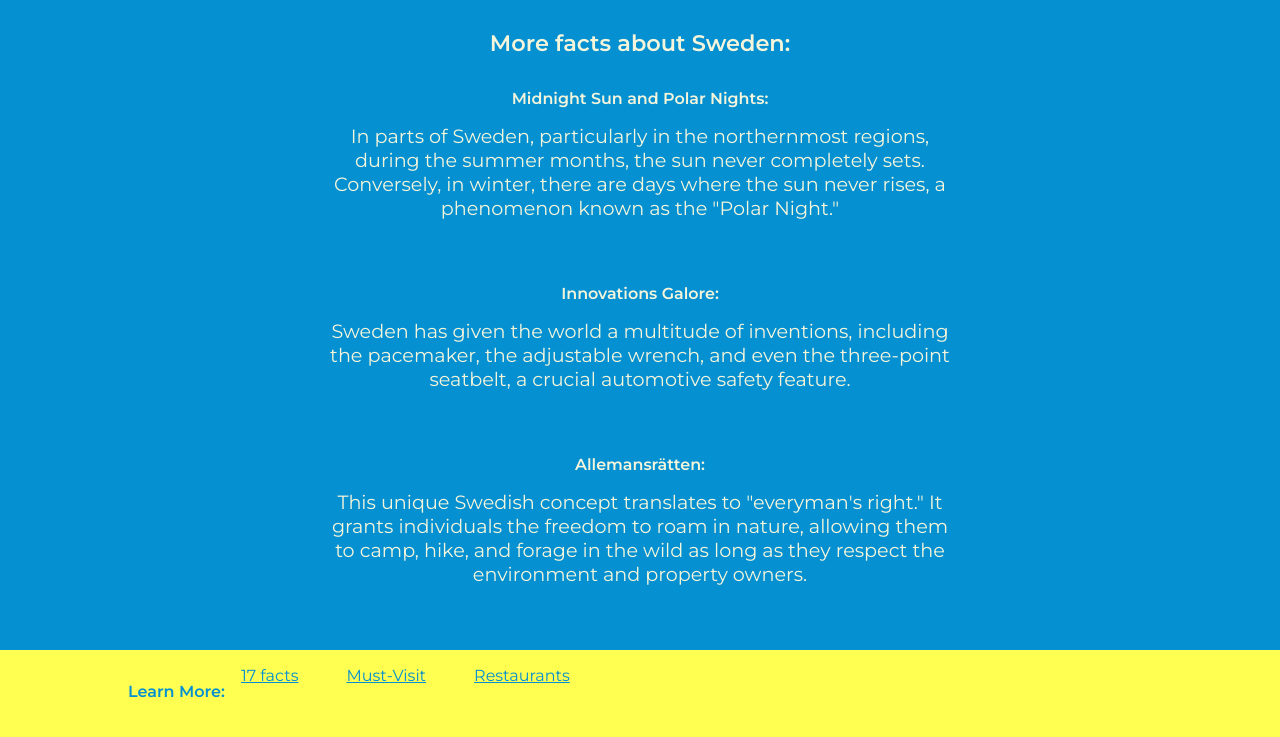
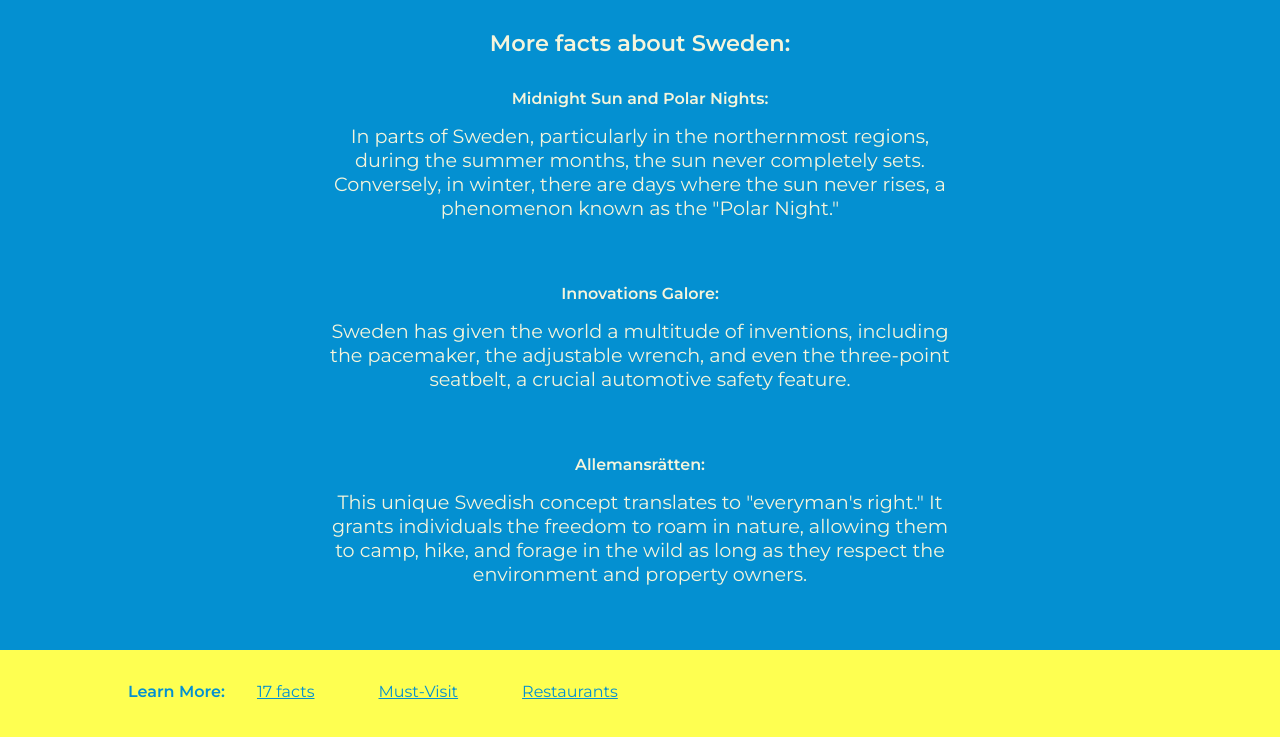
Before and after one commit to Bigkaboon/Swestory, a plain HTML site: page index.html in a window 1280 px wide. Shown: the part 978-1715 px from the top of the page. Drawn offline with Linux system fonts and the light colour scheme.

Commit message:
I aligned the footer links to the baseline for better structure

```diff
--- a/assets/style.css
+++ b/assets/style.css
@@ -459,6 +459,7 @@ footer div {
     margin-left: 2rem;
     margin-right: 2rem;
     margin-bottom: 0.5rem;
+    align-items: baseline;
 }
 
 footer ul {
@@ -476,6 +477,7 @@ footer li {
 
 footer a {
     color: #0490d1;
+    margin-left: 1rem;
 }
 
 .list-margin>li {
```
